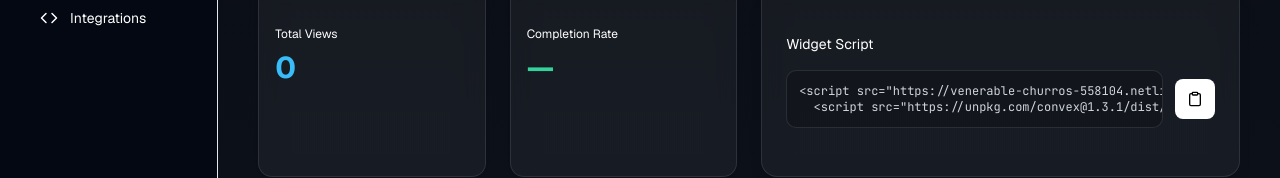
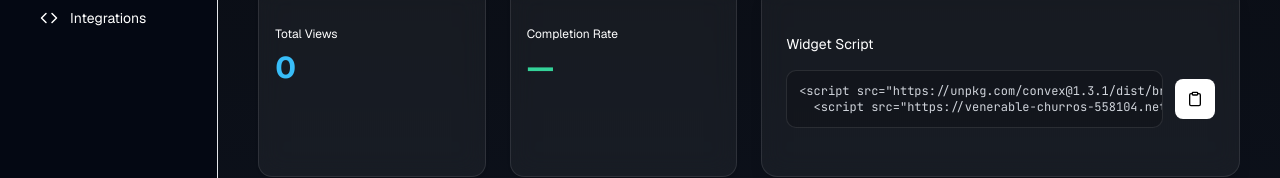
Before and after one commit to Toluwaa-o/tourbridgeJs, a Next.js app: page /dashboard/tours/1 in a window 1280 px wide. Shown: the part 168-346 px from the top of the page. Built offline with nearby package versions, Linux system fonts and the light colour scheme; no server answers.

Commit message:
fix: adjusting script order in widget code

```diff
--- a/components/dashboard/widget-card.tsx
+++ b/components/dashboard/widget-card.tsx
@@ -10,8 +10,8 @@ interface WidgetScriptCardProps {
 export function WidgetScriptCard({ tourId }: WidgetScriptCardProps) {
   const [copied, setCopied] = useState(false);
 
-  const scriptSnippet = `<script src="https://venerable-churros-558104.netlify.app/tour-widget.js" data-tourId="${tourId}"></script>
-  <script src="https://unpkg.com/convex@1.3.1/dist/browser.bundle.js"></script>`;
+  const scriptSnippet = `<script src="https://unpkg.com/convex@1.3.1/dist/browser.bundle.js"></script>
+  <script src="https://venerable-churros-558104.netlify.app/tour-widget.js" data-tourId="${tourId}"></script>`;
 
   const handleCopy = async () => {
     await navigator.clipboard.writeText(scriptSnippet);
```
